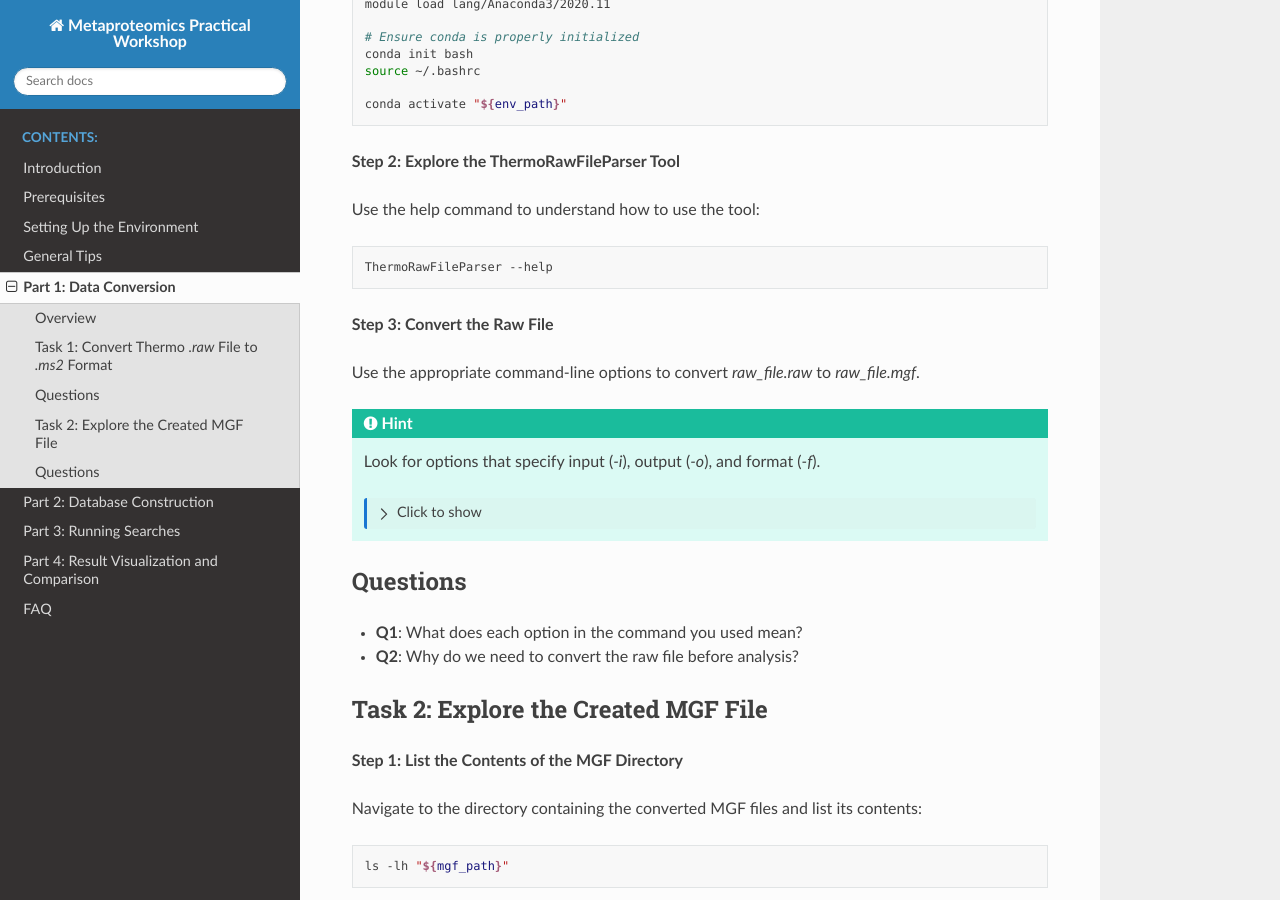
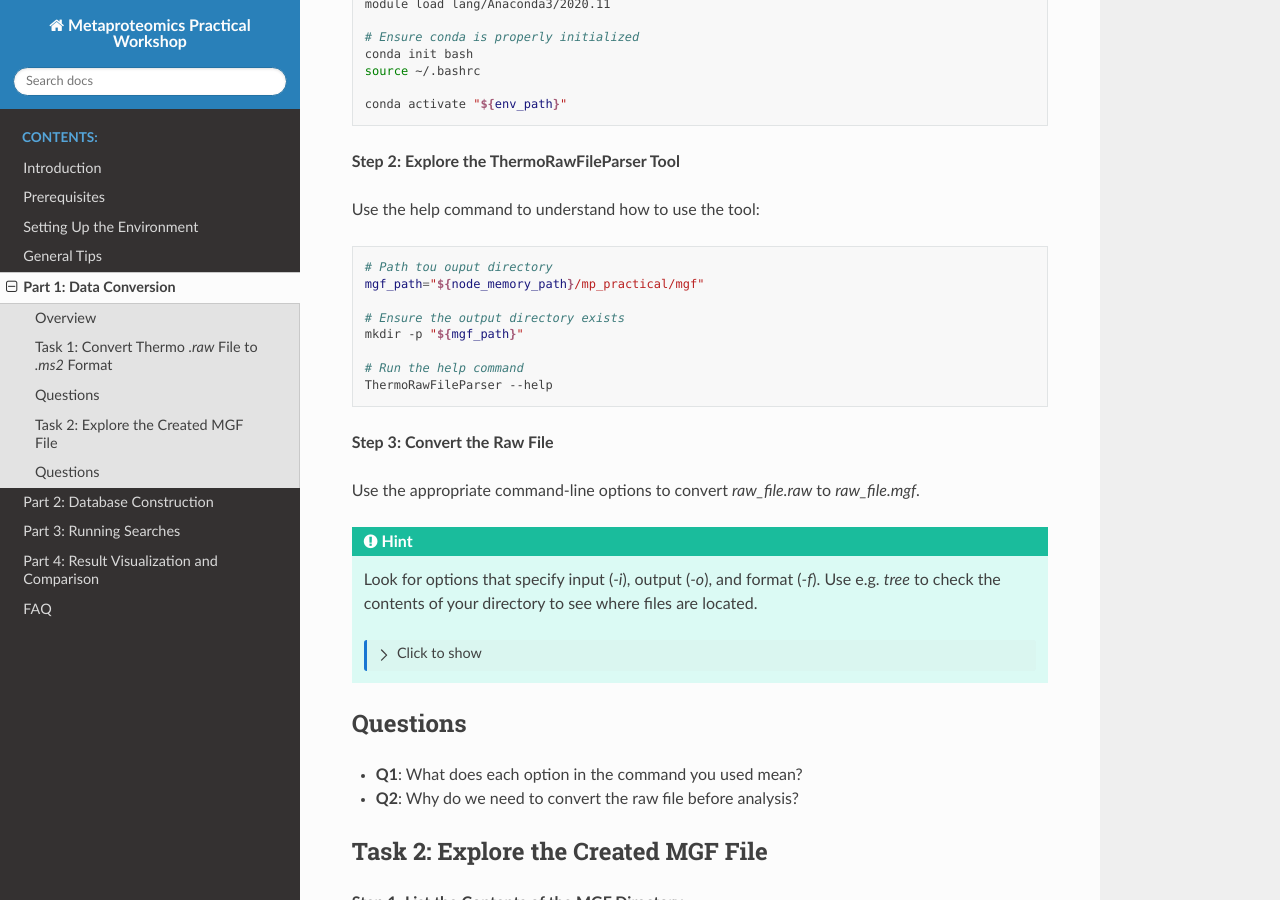
Before and after one commit to ohickl/mp_practical, a Sphinx documentation site: the page built from docs/source/part1_data_conversion.rst, in a window 1280 px wide and 900 px high, scrolled down 618 px. Built offline with Sphinx 7.4.7 and the Read the Docs theme 2.0.0, drawn with Linux system fonts in a browser that asks for light colours; pages that are not in the unit, such as notebooks, are missing from menus; some of the changed text lies outside the part shown.

Commit message:
Update data conversion documentation in part1_data_conversion.rst

```diff
--- a/docs/source/part1_data_conversion.rst
+++ b/docs/source/part1_data_conversion.rst
@@ -38,6 +38,13 @@ Use the help command to understand how to use the tool:
 
 .. code-block:: bash
 
+    # Path tou ouput directory
+    mgf_path="${node_memory_path}/mp_practical/mgf"
+
+    # Ensure the output directory exists
+    mkdir -p "${mgf_path}"
+
+    # Run the help command
     ThermoRawFileParser --help
 
 **Step 3: Convert the Raw File**
@@ -46,12 +53,13 @@ Use the appropriate command-line options to convert `raw_file.raw` to `raw_file.
 
 .. hint::
     Look for options that specify input (`-i`), output (`-o`), and format (`-f`).
+    Use e.g. `tree` to check the contents of your directory to see where files are located.
 
     .. toggle::
 
         .. code-block:: bash
 
-            ThermoRawFileParser -i="${raw_data_path}/M11-01_V2/E4.raw" -o="${mgf_path}" -f=0 -g -m=0
+            ThermoRawFileParser -i="${raw_data_path}/M11-01_V2/E4.raw" -o="${mgf_path}" -f=0 -m=0
 
 Questions
 ---------
@@ -110,6 +118,18 @@ Questions
 
 - **Q5**: How many spectra did you find in the MGF file?
 - **Q6**: What charge states are present in the MGF file?
+- **Q6**: What is the most abundant charge state?
+
+.. hint::
+    .. toggle::
+        Look for lines starting with `CHARGE` and list unique values.
+
+        .. code-block:: bash
+
+            for charge in $(grep "^CHARGE" "${mgf_path}/E4.mgf" | sort | uniq); do
+                printf "${charge}: "
+                grep -c "${charge}" "${mgf_path}/E4.mgf"
+            done | sort -k2 -nr
 
 **Step 5: Convert MGF File to MS2 Format**
 
--- a/docs/source/setup_environment.rst
+++ b/docs/source/setup_environment.rst
@@ -20,7 +20,7 @@ Activate the provided conda environment that contains all necessary tools:
 .. code-block:: bash
 
     course_path="/mnt/aiongpfs/projects/prospectomics_autumn_course"
-    env_path="${course_path}/data/mp_practical/env/metaproteomics_env"
+    env_path="${course_path}/envs/metaproteomics_env"
 
     # Load conda module
     module load lang/Anaconda3/2020.11
```
Also changed, not shown: other parts of docs/source/part1_data_conversion.rst (+4 -4 lines).
